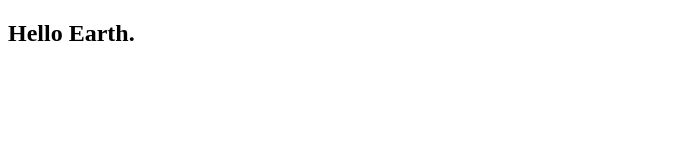
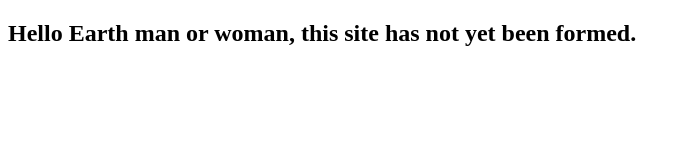
Before and after one commit to emelent/emelent.github.io, a plain HTML site: page index.html in a window 1280 px wide. Shown: the whole page, without its empty margins (0-689 px from the left). Drawn offline with Linux system fonts and the light colour scheme.

Commit message:
Update message

```diff
--- a/index.html
+++ b/index.html
@@ -5,6 +5,6 @@
   <title>Roy Of Earth</title>
 </head>
 <body>
-  <h2>Hello Earth.</h2>
+  <h2>Hello Earth man or woman, this site has not yet been formed.</h2>
 </body>
 </html>
```
